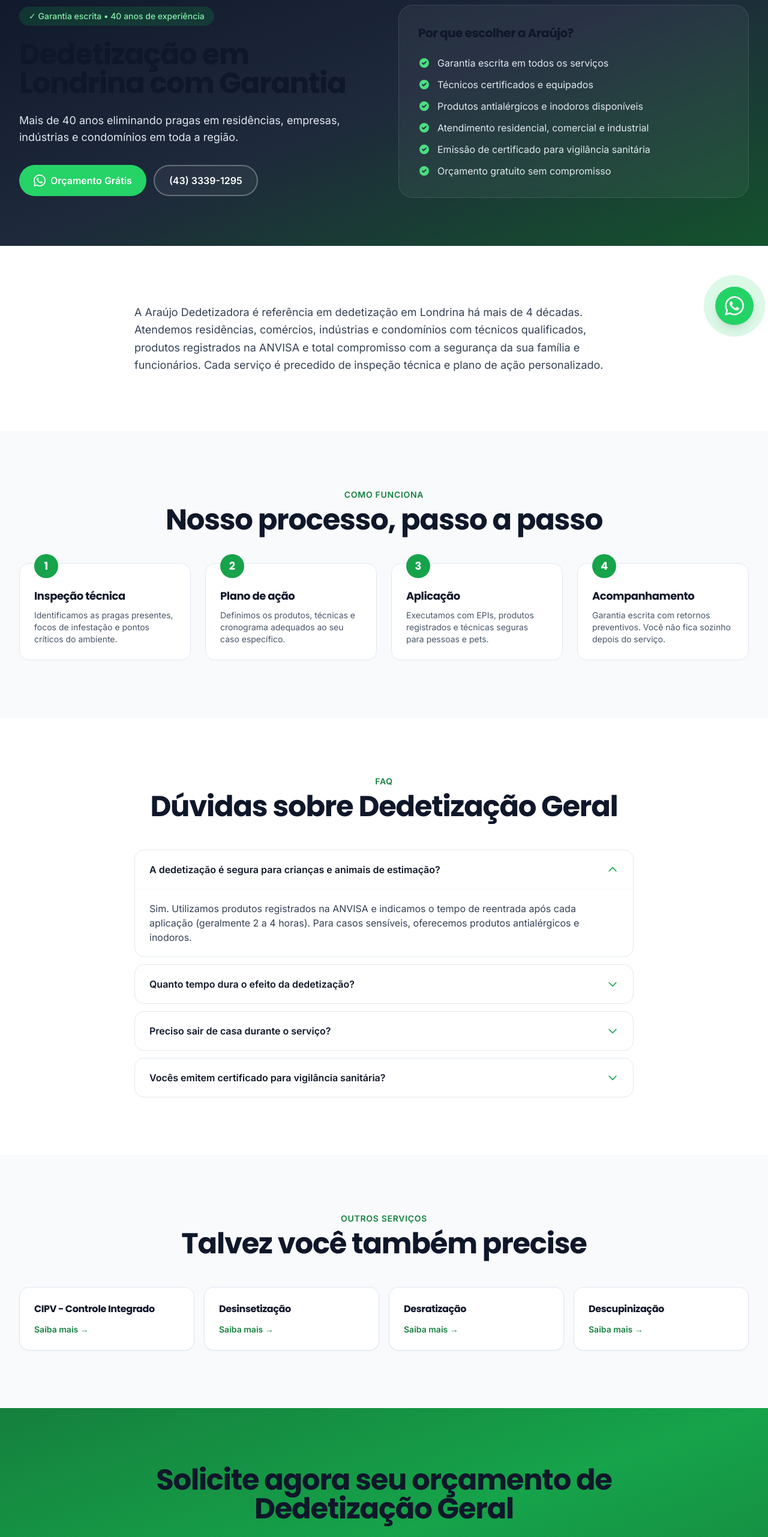
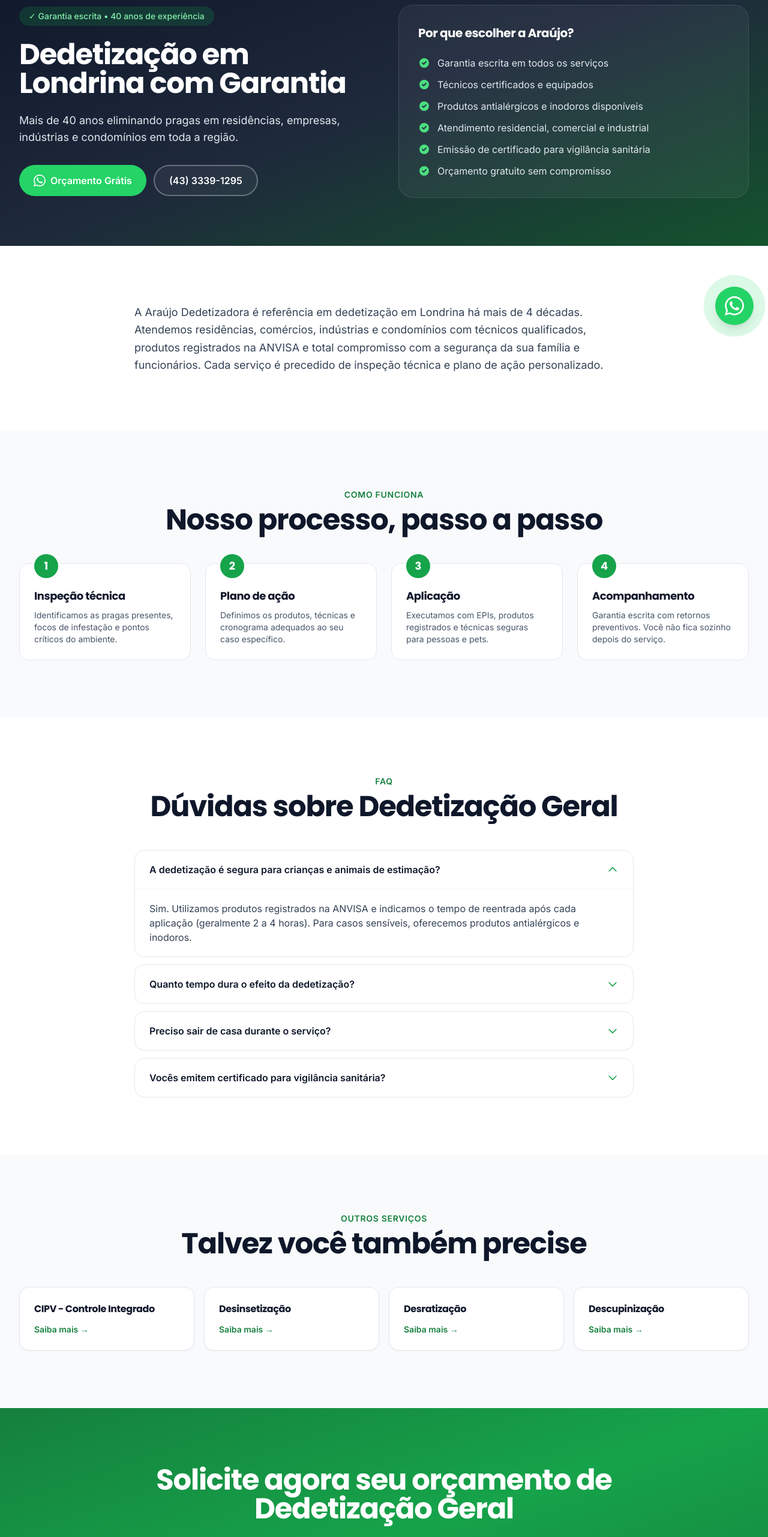
Before and after one commit to rangel2010/ddtaraujo, a Next.js app: page /servicos/dedetizacao-em-londrina in a window 1280 px wide. Shown: the part 234-2797 px from the top of the page at 60% size. Built offline with nearby package versions, Linux system fonts and the light colour scheme; no server answers.

Commit message:
fix: cor branca nos titulos dos heros em fundo escuro

```diff
--- a/app/blog/page.tsx
+++ b/app/blog/page.tsx
@@ -45,7 +45,7 @@
             <div className="inline-flex items-center gap-2 rounded-full bg-brand-600/20 px-4 py-1.5 text-sm font-medium text-brand-300 backdrop-blur">
               Blog
             </div>
-            <h1 className="mt-6 text-4xl font-bold font-display sm:text-5xl">
+            <h1 className="mt-6 text-4xl font-bold font-display text-white sm:text-5xl">
               Dicas e notícias sobre controle de pragas
             </h1>
             <p className="mt-6 text-lg text-ink-200">
--- a/app/contato/page.tsx
+++ b/app/contato/page.tsx
@@ -17,7 +17,7 @@
             <div className="inline-flex items-center gap-2 rounded-full bg-brand-600/20 px-4 py-1.5 text-sm font-medium text-brand-300 backdrop-blur">
               Fale conosco
             </div>
-            <h1 className="mt-6 text-4xl font-bold font-display sm:text-5xl">
+            <h1 className="mt-6 text-4xl font-bold font-display text-white sm:text-5xl">
               Solicite seu orçamento gratuito
             </h1>
             <p className="mt-6 text-lg text-ink-200">
--- a/app/page.tsx
+++ b/app/page.tsx
@@ -95,7 +95,7 @@
               <span className="h-2 w-2 animate-pulse rounded-full bg-brand-400" />
               Dedetizadora em Londrina há mais de 40 anos
             </div>
-            <h1 className="mt-6 text-4xl font-bold leading-tight font-display sm:text-5xl lg:text-6xl">
+            <h1 className="mt-6 text-4xl font-bold leading-tight font-display text-white sm:text-5xl lg:text-6xl">
               Sua casa ou empresa <span className="text-brand-400">livre de pragas</span> — com garantia.
             </h1>
             <p className="mt-6 text-lg leading-relaxed text-ink-200 max-w-xl">
--- a/app/servicos/[slug]/page.tsx
+++ b/app/servicos/[slug]/page.tsx
@@ -97,7 +97,7 @@
             <div className="inline-flex items-center gap-2 rounded-full bg-brand-600/20 px-4 py-1.5 text-sm font-medium text-brand-300 backdrop-blur">
               ✓ Garantia escrita • 40 anos de experiência
             </div>
-            <h1 className="mt-6 text-4xl font-bold leading-tight font-display sm:text-5xl">
+            <h1 className="mt-6 text-4xl font-bold leading-tight font-display text-white sm:text-5xl">
               {service.hero.headline}
             </h1>
             <p className="mt-6 text-lg text-ink-200">
@@ -125,7 +125,7 @@
           </div>
 
           <div className="rounded-3xl bg-white/5 p-8 backdrop-blur border border-white/10">
-            <h3 className="font-display text-xl font-bold">Por que escolher a Araújo?</h3>
+            <h3 className="font-display text-xl font-bold text-white">Por que escolher a Araújo?</h3>
             <ul className="mt-6 space-y-3">
               {service.benefits.map((b) => (
                 <li key={b} className="flex items-start gap-3 text-ink-200">
--- a/app/servicos/page.tsx
+++ b/app/servicos/page.tsx
@@ -28,7 +28,7 @@
             <div className="inline-flex items-center gap-2 rounded-full bg-brand-600/20 px-4 py-1.5 text-sm font-medium text-brand-300 backdrop-blur">
               Nossos Serviços
             </div>
-            <h1 className="mt-6 text-4xl font-bold font-display sm:text-5xl">
+            <h1 className="mt-6 text-4xl font-bold font-display text-white sm:text-5xl">
               Controle profissional de qualquer praga urbana
             </h1>
             <p className="mt-6 text-lg text-ink-200">
--- a/app/sobre/page.tsx
+++ b/app/sobre/page.tsx
@@ -18,7 +18,7 @@
             <div className="inline-flex items-center gap-2 rounded-full bg-brand-600/20 px-4 py-1.5 text-sm font-medium text-brand-300 backdrop-blur">
               Nossa história
             </div>
-            <h1 className="mt-6 text-4xl font-bold font-display sm:text-5xl">
+            <h1 className="mt-6 text-4xl font-bold font-display text-white sm:text-5xl">
               40 anos de história protegendo Londrina
             </h1>
             <p className="mt-6 text-lg text-ink-200">
--- a/components/CTASection.tsx
+++ b/components/CTASection.tsx
@@ -8,7 +8,7 @@
     <section className="section bg-gradient-to-br from-brand-700 via-brand-600 to-brand-700">
       <div className="container">
         <div className="mx-auto max-w-3xl text-center text-white">
-          <h2 className="text-3xl md:text-4xl lg:text-5xl font-bold font-display">
+          <h2 className="text-3xl md:text-4xl lg:text-5xl font-bold font-display text-white">
             {title}
           </h2>
           <p className="mt-6 text-lg text-brand-50">
```
